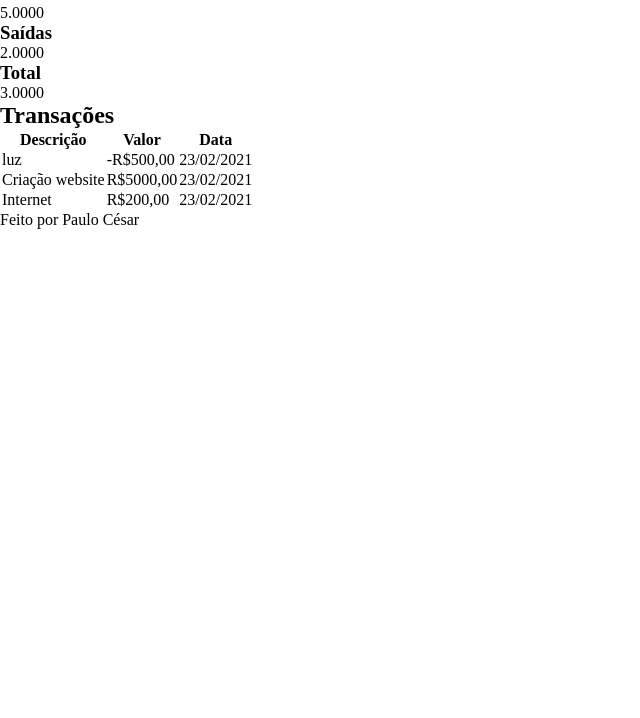
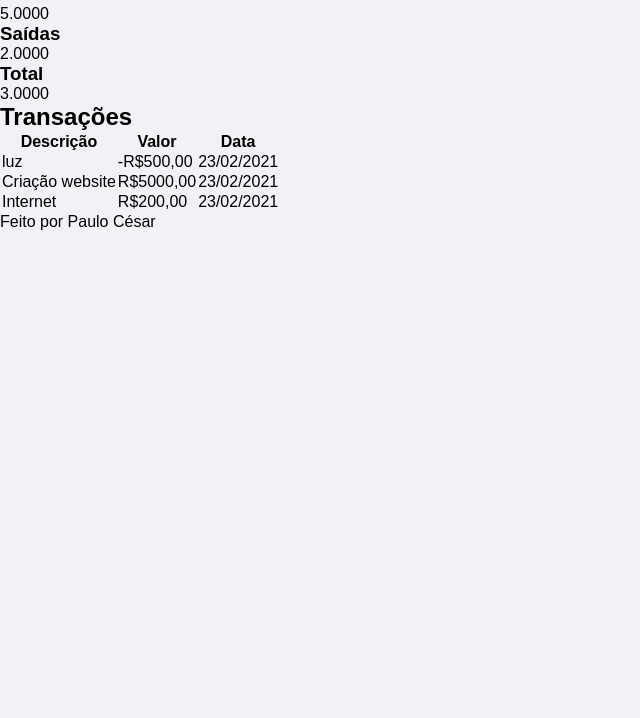
Before and after one commit to paulocsf/Projeto-Dev-Financas, a plain HTML site: page index.html in a window 1280 px wide. Shown: the part 82-800 px from the top of the page, without its empty margins (0-640 px from the left). Drawn offline with Linux system fonts and the light colour scheme; a web font is replaced by a local one.

Commit message:
Alterações finais dia 01

```diff
--- a/assets/style.css
+++ b/assets/style.css
@@ -2,3 +2,8 @@
     margin:0;
     padding: 0;
 }
+
+body{
+    background: #f0f2f5;
+    font-family: 'Poppins', sans-serif;
+}
--- a/index.html
+++ b/index.html
@@ -6,6 +6,9 @@
     <meta name="viewport" content="width=device-width, initial-scale=1.0">
     <title>DevFinança$</title>
     <link rel="stylesheet" href="./assets/style.css">
+    <link rel="preconnect" href="https://fonts.googleapis.com">
+    <link rel="preconnect" href="https://fonts.gstatic.com" crossorigin>
+    <link href="https: //fonts.googleapis.com/css2? family= Poppins:ital,wght@0,400;0,700;1,400 & display=swap" rel="stylesheet">
 </head>
     <body>
         <header>
```
